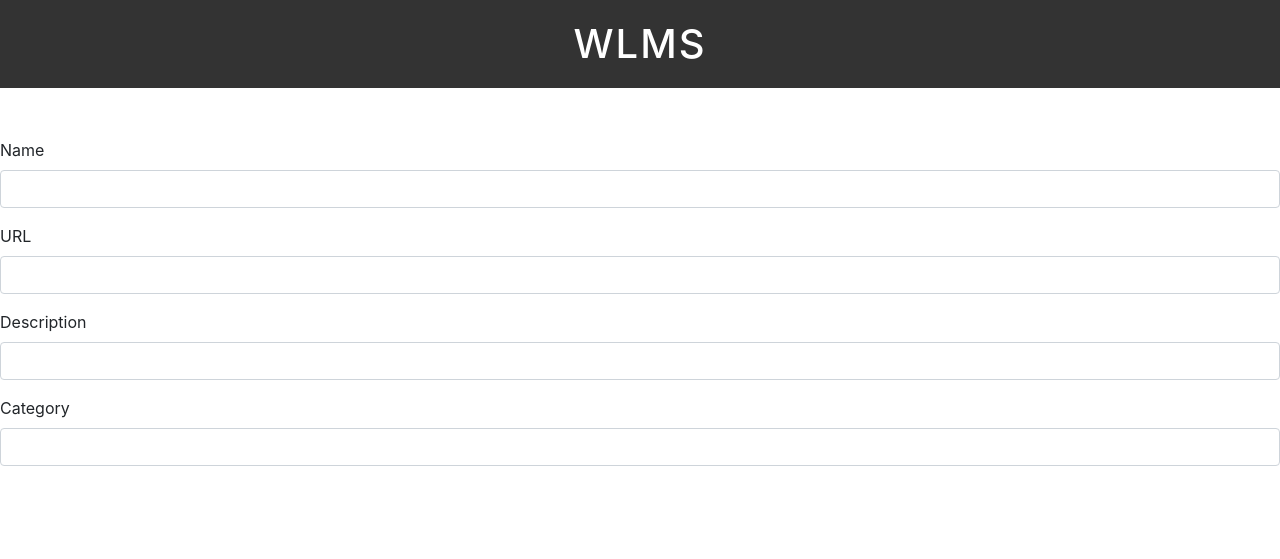
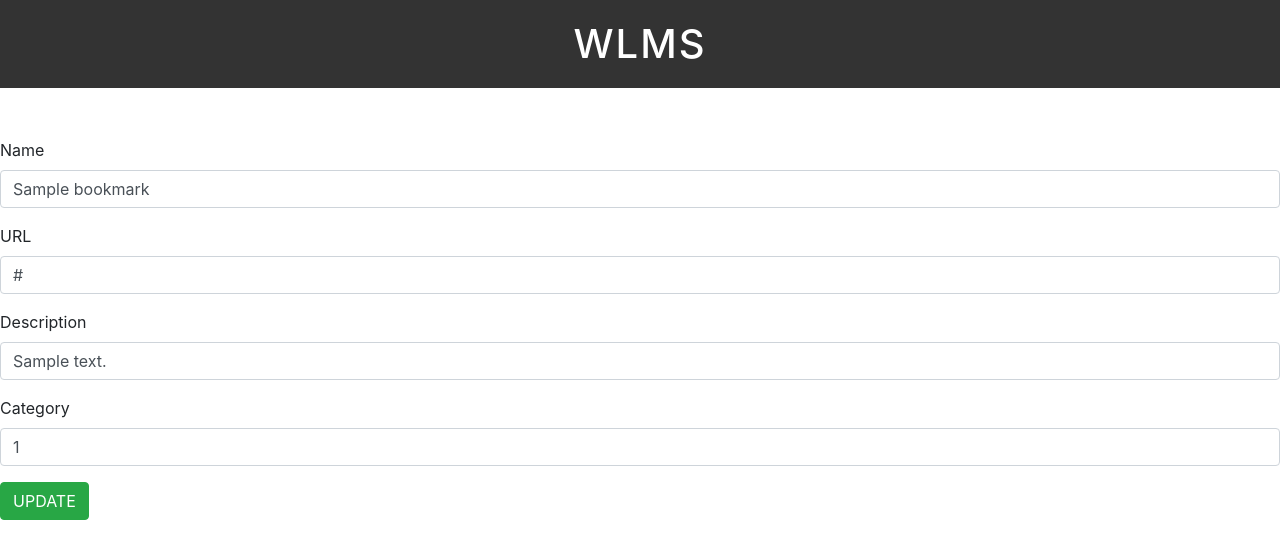
Before and after one commit to liamgraefe/WLMS, a PHP site: page /edit.php?id=1 in a window 1280 px wide. Shown: the top 559 px of the page. Run offline with PHP 8.4, Linux system fonts and the light colour scheme; tables that the repository leaves empty or names only in its code hold one stand-in row (values such as "Sample post").

Commit message:
add update

```diff
--- a/edit.php
+++ b/edit.php
@@ -4,28 +4,65 @@
 
 <?php
 
-if(isset($_GET['id'])) {
+if (isset($_GET['id'])) {
     $id = $_GET['id'];
+
+
+
+    $query = "SELECT * FROM bookmarks where id = '$id'";
+
+    $result = mysqli_query($connection, $query);
+
+    if (!$result) {
+        die("Query failed" . mysqli_error($connection));
+    } else {
+        $row = mysqli_fetch_assoc($result);
+    }
+}
+
+?>
+
+
+<?php
+if (isset($_POST["update_bookmarks"])) {
+
+    if(isset($_GET['id_new'])) {
+        $idnew = $_GET['id_new'];
+    }
+
+    $name = $_POST["name"];
+    $url = $_POST["url"];
+    $description = $_POST["description"];
+    $category = $_POST["category"];
+
+    $query = "UPDATE bookmarks SET name = '$name', url = '$url', description = '$description', category_id = '$category' where id = '$idnew'";
+    $result = mysqli_query($connection, $query);
+
+    if (!$result) {
+        die("Query failed" . mysqli_error($connection));
+    } else {
+        header("location:index.php?update_msg=Bookmark updated successfully!");
+    }
 }
 ?>
-
-<form>
+<form action="edit.php?id_new=<?php echo $id; ?>" method="POST">
     <div class="form-group">
         <label for="name">Name</label>
-    <input type="text" name="name" class="form-control">
+        <input type="text" name="name" class="form-control" value="<?php echo $row['name']; ?>">
     </div>
     <div class="form-group">
         <label for="url">URL</label>
-    <input type="text" name="url" class="form-control">
+        <input type="text" name="url" class="form-control" value="<?php echo $row['url']; ?>">
     </div>
     <div class="form-group">
         <label for="description">Description</label>
-    <input type="text" name="description" class="form-control">
+        <input type="text" name="description" class="form-control" value="<?php echo $row['description']; ?>">
     </div>
     <div class="form-group">
         <label for="category">Category</label>
-    <input type="number" name="category" class="form-control">
+        <input type="number" name="category" class="form-control" value="<?php echo $row['category_id']; ?>">
     </div>
+    <input type="submit" class="btn btn-success" name="update_bookmarks" value="UPDATE">
 </form>
 
 
--- a/index.php
+++ b/index.php
@@ -57,6 +57,11 @@
         echo "<h6>" . $_GET['insert_msg'] . "</h6>";
     }
 ?>
+<?php
+    if (isset($_GET['update_msg'])) {
+        echo "<h6>" . $_GET['update_msg'] . "</h6>";
+    }
+?>
 
 <!-- Modal -->
 <form action="insert_data.php" method="POST">
```
Lines whose indentation alone changed are shown as unchanged.
